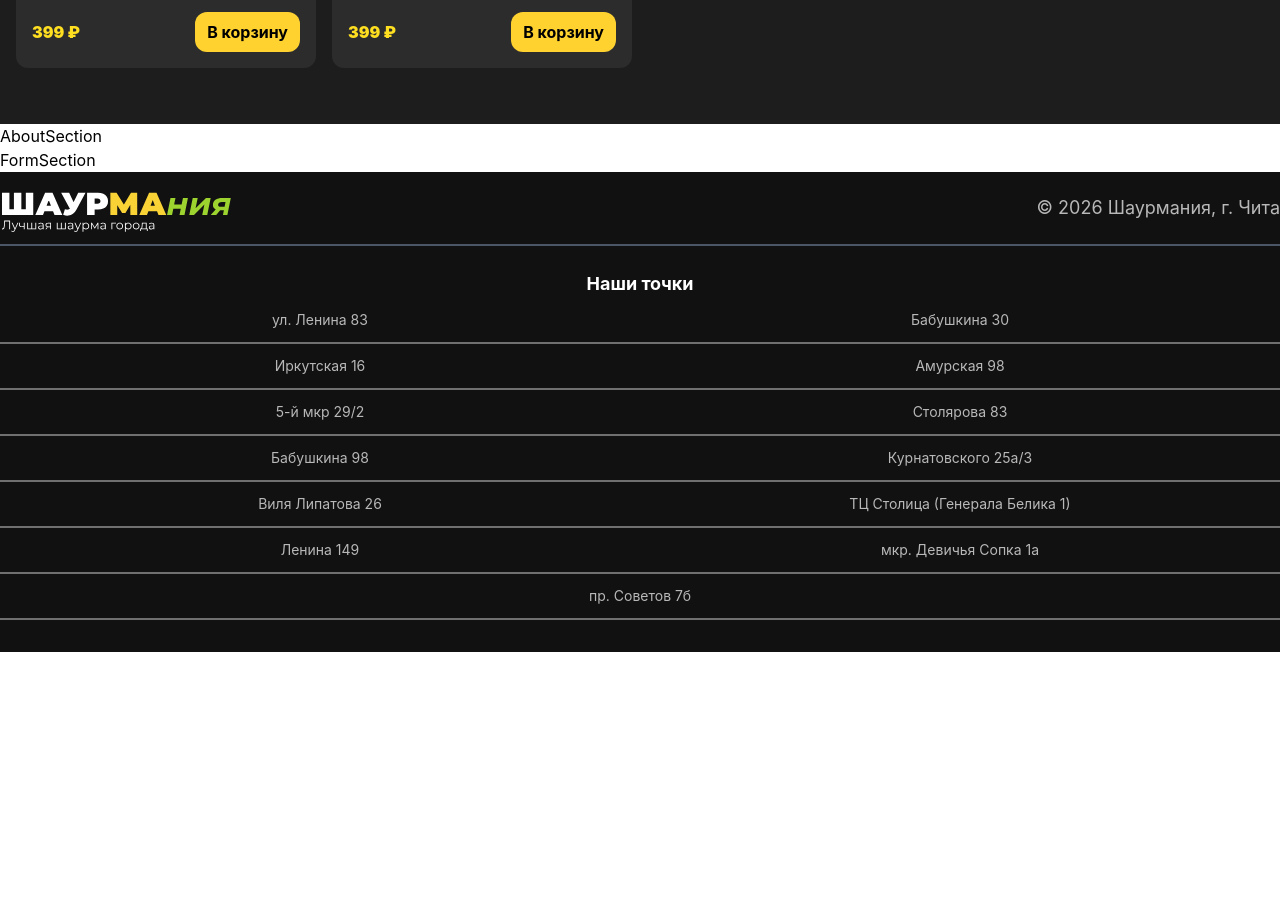
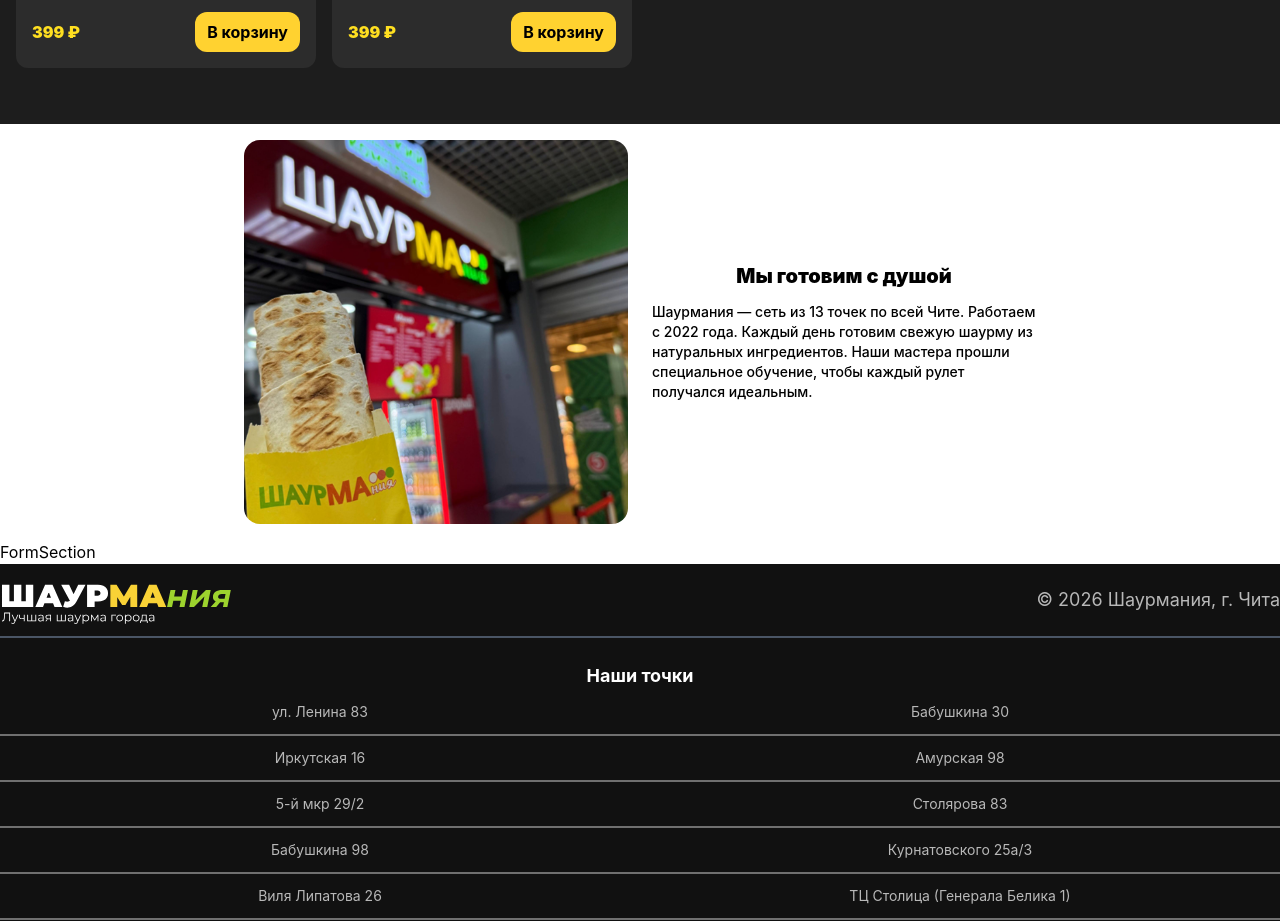
Before and after one commit to mshqq/ShaurmaniaReact, a React (Vite) app: page / in a window 1280 px wide. Shown: the part 1646-2567 px from the top of the page. Before the commit the page ends 2298 px from the top, so only its background shows below. Built offline with nearby package versions, Linux system fonts and the light colour scheme.

Commit message:
feat(about): вынес AboutSection в отдельный модуль

```diff
--- a/src/components/sections/AboutSection.tsx
+++ /dev/null
@@ -1,3 +0,0 @@
-export default function AboutSection() {
-  return <div>AboutSection</div>;
-}
--- /dev/null
+++ b/src/components/sections/AboutSection/AboutSection.tsx
@@ -0,0 +1,21 @@
+import Pic from './../../../assets/about/pic.png';
+
+export default function AboutSection() {
+  return (
+    <div className="container flex flex-col p-4 justify-center items-center gap-4 md:flex-row md:gap-6">
+      <img
+        className="rounded-2xl w-full object-cover md:w-80 lg:w-96 lg:h-96 md:h-80"
+        src={Pic}
+        alt="Шаурмания"
+      />
+      <div className="flex flex-col justify-center items-center max-w-96">
+        <h2 className="font-black text-xl">Мы готовим с душой</h2>
+        <p className="font-medium text-sm mt-3">
+          Шаурмания — сеть из 13 точек по всей Чите. Работаем с 2022 года. Каждый день готовим
+          свежую шаурму из натуральных ингредиентов. Наши мастера прошли специальное обучение, чтобы
+          каждый рулет получался идеальным.
+        </p>
+      </div>
+    </div>
+  );
+}
--- a/src/pages/HomePage.tsx
+++ b/src/pages/HomePage.tsx
@@ -3,7 +3,7 @@
 import SliderSection from '../components/sections/SliderSection/SliderSection';
 import FeaturesSection from '../components/sections/FeatureSection/FeaturesSection';
 import MenuSection from '../components/sections/MenuSection/MenuSection';
-import AboutSection from '../components/sections/AboutSection';
+import AboutSection from '../components/sections/AboutSection/AboutSection';
 import FormSection from '../components/sections/FormSection';
 
 export default function HomePage() {
```
Also changed, not shown: src/assets/about/pic.png (added).
